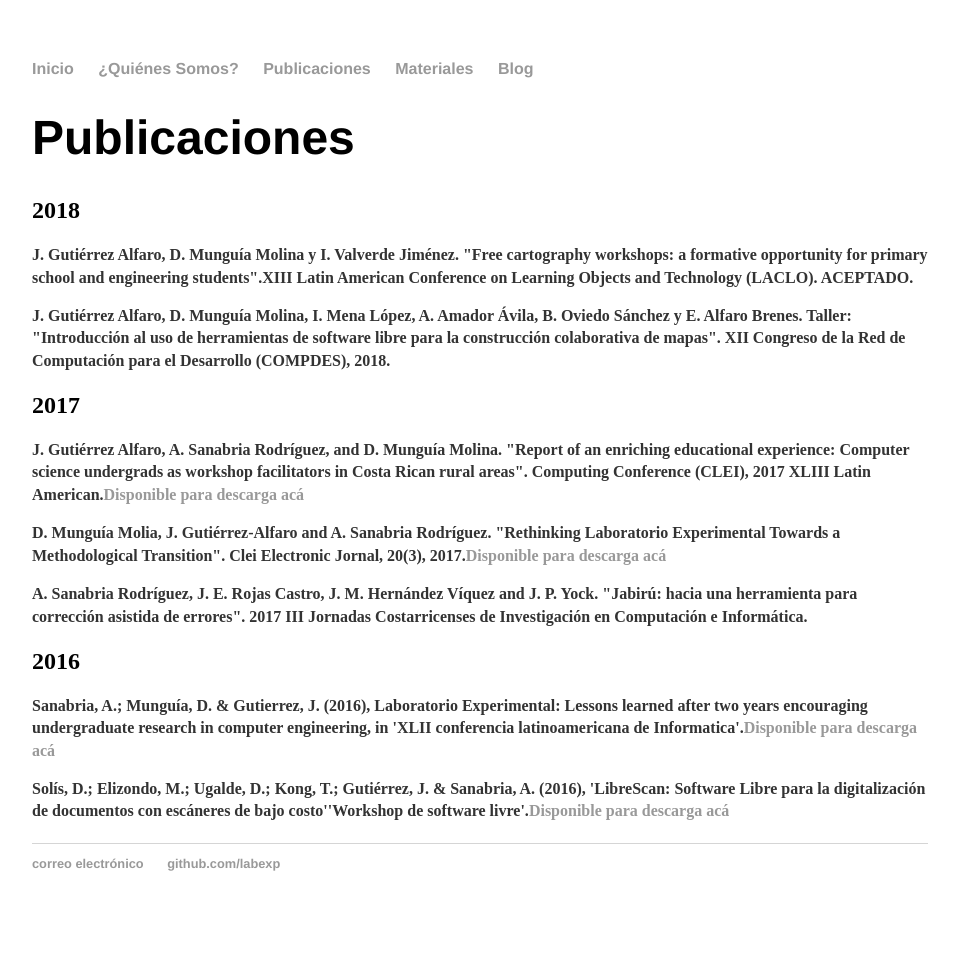
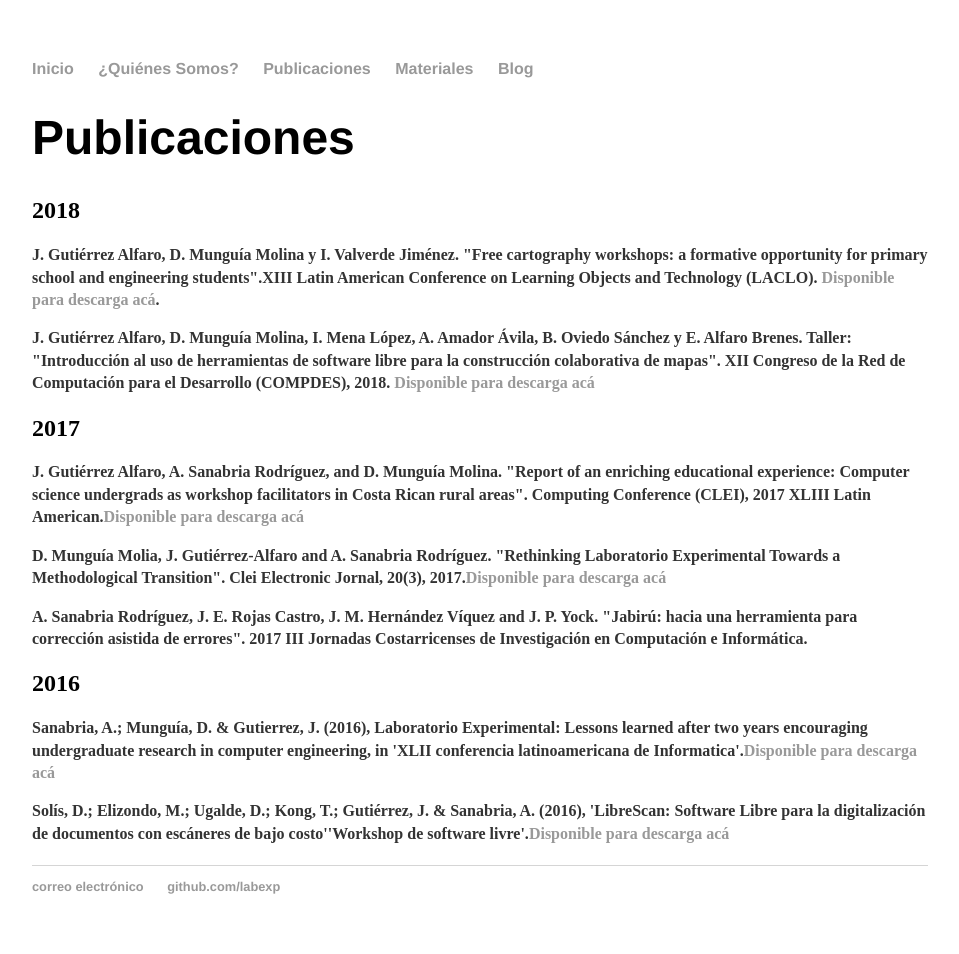
Before and after one commit to labexp/labexp.github.io, a Jekyll site: the page built from cv/index.html, in a window 1280 px wide. Shown: the whole page, without its empty margins (160-1119 px from the left). Built offline with Jekyll 4.4.1, drawn with Linux system fonts in a browser that asks for light colours; before the commit the page ends 931 px from its top, so only the background shows below that.

Commit message:
updates the publications download links

```diff
--- a/cv/index.html
+++ b/cv/index.html
@@ -7,8 +7,8 @@ title: Publicaciones
   <h1>Publicaciones</h1>
 
   <h2>2018<h2/>
-    <p>J. Gutiérrez Alfaro, D. Munguía Molina y I. Valverde Jiménez. "Free cartography workshops: a formative opportunity for primary school and engineering students".XIII Latin American Conference on Learning Objects and Technology (LACLO). ACEPTADO.</p>
-    <p>J. Gutiérrez Alfaro, D. Munguía Molina, I. Mena López, A. Amador Ávila, B. Oviedo Sánchez y E. Alfaro Brenes. Taller: "Introducción al uso de herramientas de software libre para la construcción colaborativa de mapas". XII Congreso de la Red de Computación para el Desarrollo (COMPDES), 2018.</p>
+    <p>J. Gutiérrez Alfaro, D. Munguía Molina y I. Valverde Jiménez. "Free cartography workshops: a formative opportunity for primary school and engineering students".XIII Latin American Conference on Learning Objects and Technology (LACLO). <a href="http://cleilaclo2018.mackenzie.br/docs/LACLO/FULL/184136.pdf">Disponible para descarga acá</a>.</p>
+    <p>J. Gutiérrez Alfaro, D. Munguía Molina, I. Mena López, A. Amador Ávila, B. Oviedo Sánchez y E. Alfaro Brenes. Taller: "Introducción al uso de herramientas de software libre para la construcción colaborativa de mapas". XII Congreso de la Red de Computación para el Desarrollo (COMPDES), 2018. <a href="https://drive.google.com/open?id=1uAoE8L7TccdoJwFKxw1SxqVWC3pkRpqd">Disponible para descarga acá</a> </p>
 
   <h2>2017<h2/>
     <p>J. Gutiérrez Alfaro, A. Sanabria Rodríguez, and D. Munguía Molina. "Report of an enriching educational experience: Computer science undergrads as workshop facilitators in Costa Rican rural areas". Computing Conference (CLEI), 2017 XLIII Latin American.<a href="https://doi.org/10.1109/CLEI.2017.8226426">Disponible para descarga acá</a> </p>
```
